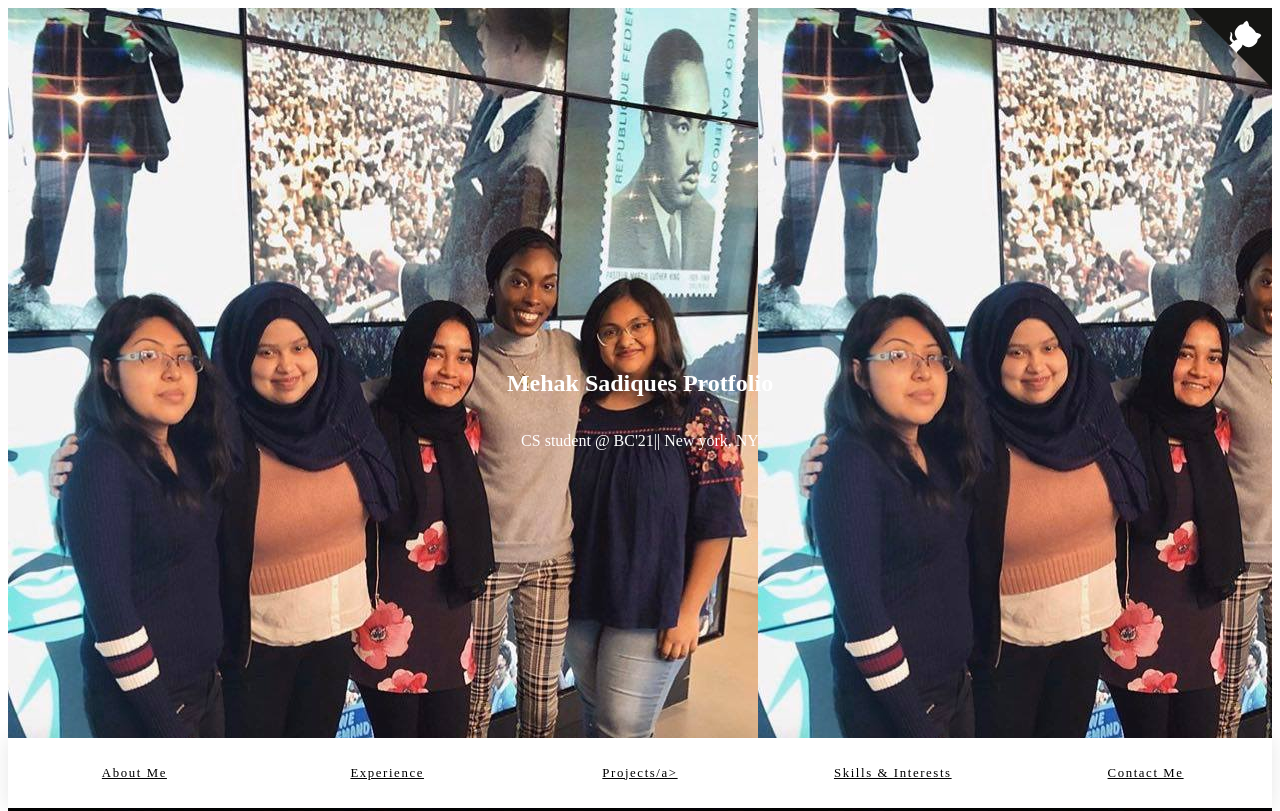
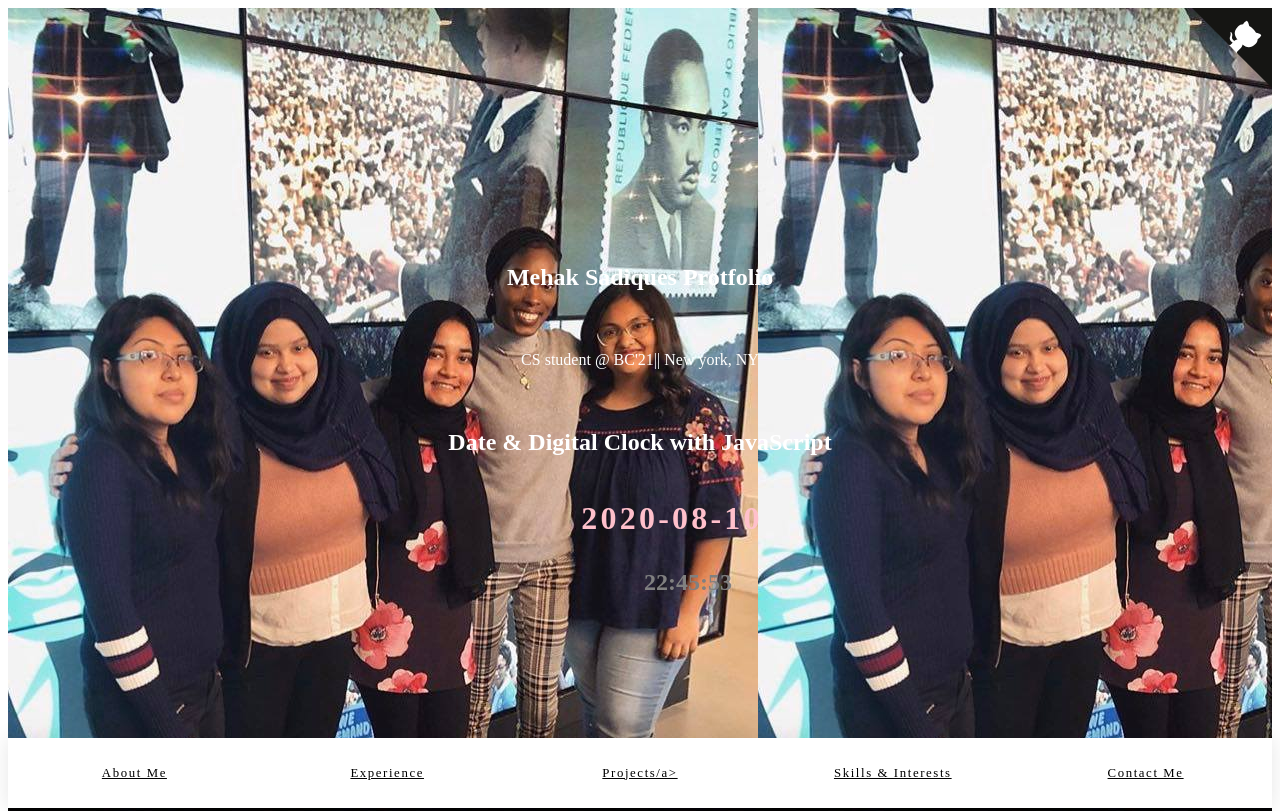
Before and after one commit to mehakSadique/hw3, a plain HTML site: page index.html in a window 1280 px wide. Shown: the top 811 px of the page. Drawn offline with Linux system fonts and the light colour scheme.

Commit message:
added time.js

```diff
--- a/index.css
+++ b/index.css
@@ -1,4 +1,22 @@
+h1{
+  padding:1em;
+}
 
+#daten {
+  padding-left:2em;
+   padding-bottom:1em;
+  font-weight:900;
+  font-size:2em;
+  letter-spacing:0.1em;
+  color:pink;
+}
+
+#clock {
+  padding-left:4em;
+  font-weight:900;
+  font-size:1.5em;
+  color: gray;
+}
 .et-hero-tabs,
 /* makes the slides centered and organized */
 .et-slide {
--- a/index.html
+++ b/index.html
@@ -61,7 +61,11 @@ color="white">
 
     <h1>Mehak Sadiques Protfolio</h1>
     <p>CS student @ BC'21|| New york, NY  </p>
-
+    <h1>  Date & Digital Clock with JavaScript
+    </h1>
+    <div id="daten"> Date</div>
+    <div id="clock"> Clock</div>
+    <script src="time .js"></script>
 
     <div class="et-hero-tabs-container">
       <a class="et-hero-tab" href="#tab-aboutme">About Me</a>
--- /dev/null
+++ b/time .js
@@ -0,0 +1,28 @@
+const daten = document.querySelector('#daten')
+var date = new Date();
+var year = date.getFullYear()
+var day = ("0" + date.getDate()).slice(-2)
+var month = ("0" + (date.getMonth() + 1)).slice(-2)
+
+
+daten.textContent = `${year}-` + `${month}-`+ `${day}`
+
+const clock = document.querySelector('#clock')
+
+  function startTime() {
+  var today = new Date();
+  var h = today.getHours();
+  var m = today.getMinutes();
+  var s = today.getSeconds();
+  m = checkTime(m);
+  s = checkTime(s);
+  document.getElementById('clock').innerHTML =
+  h + ":" + m + ":" + s;
+  var t = setTimeout(startTime, 500);
+}
+function checkTime(i) {
+  if (i < 10) {i = "0" + i};  // add zero in front of numbers < 10
+  return i;
+}
+
+startTime()
```
